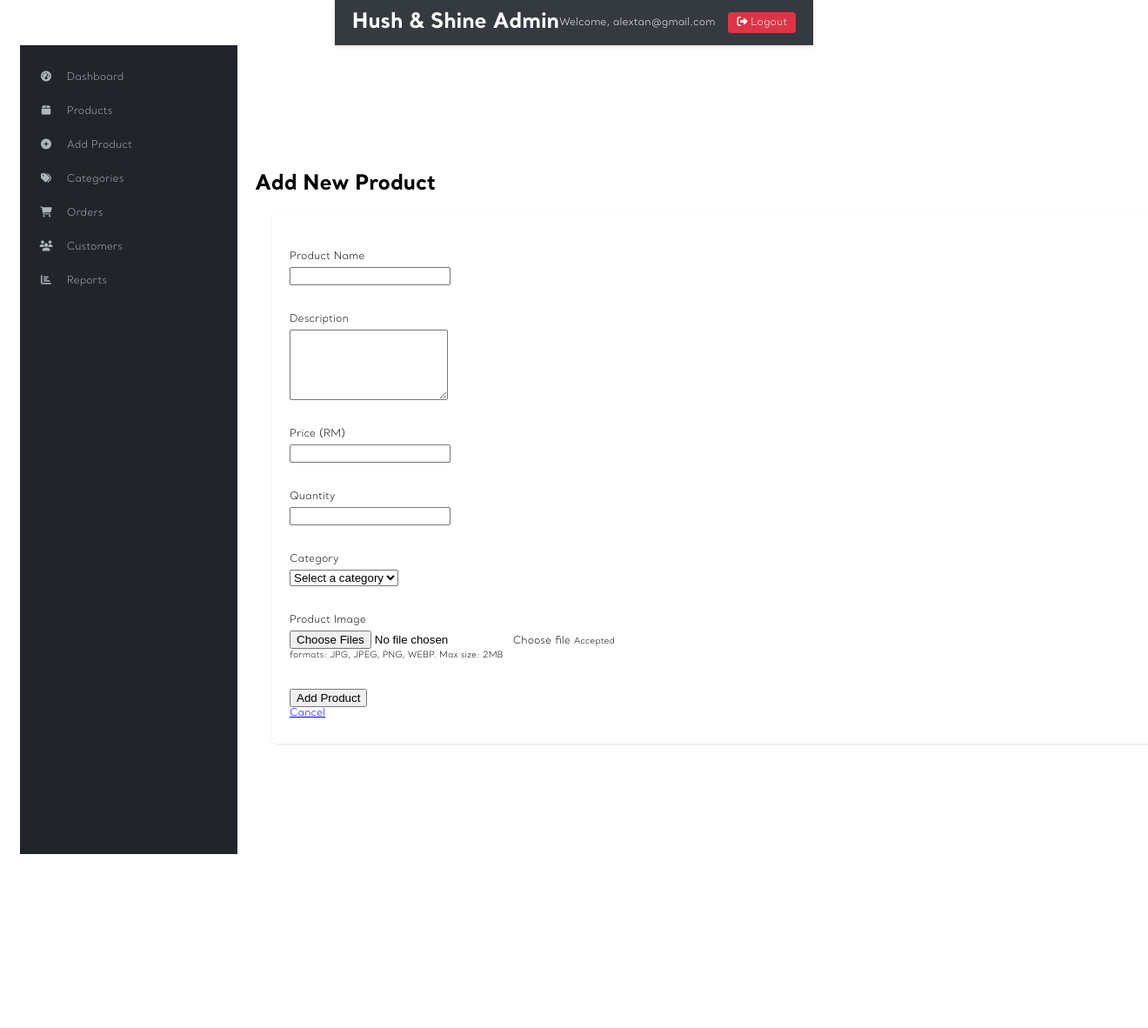
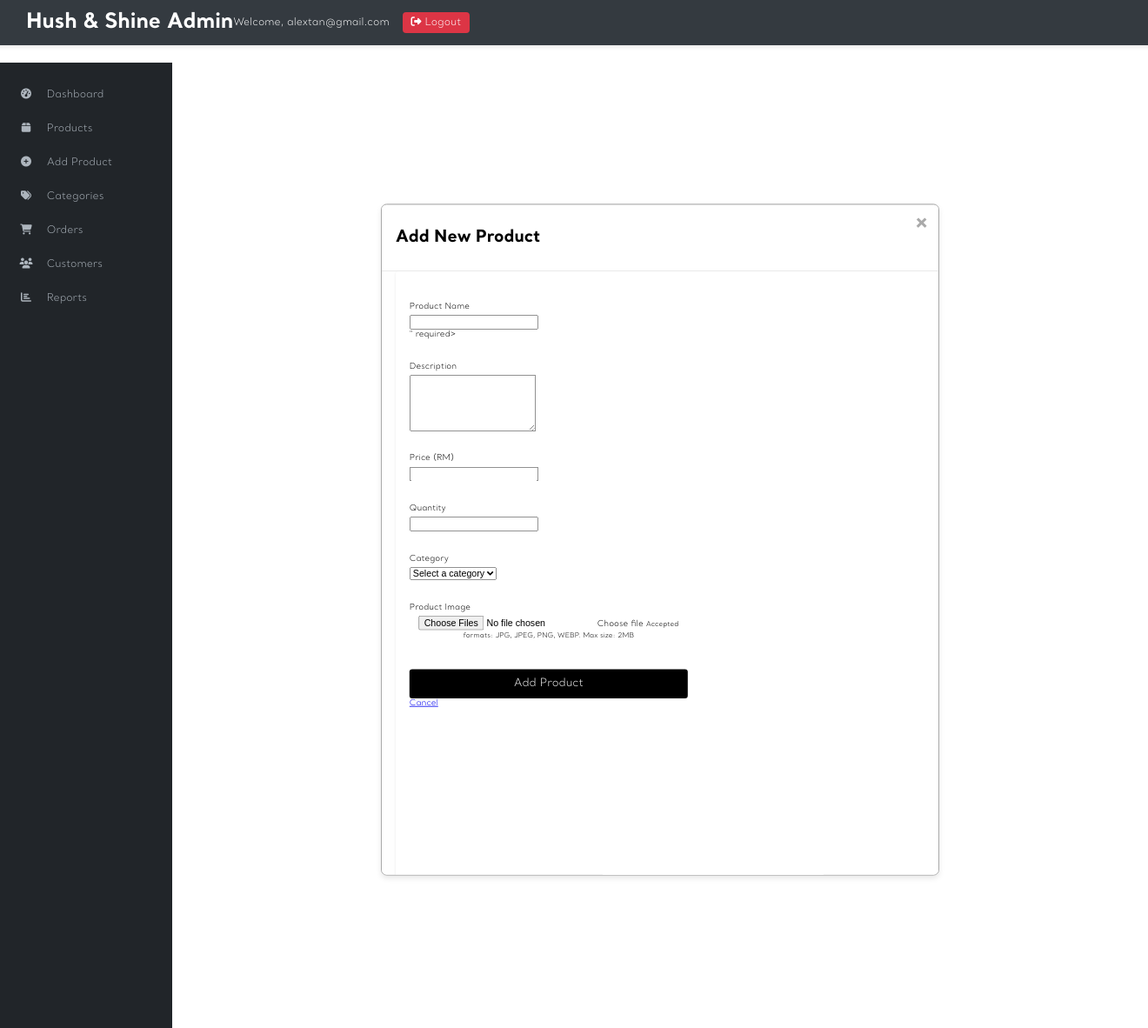
Before and after one commit to jW028/hush-shine, a PHP site: page /admin/add_product.php in a window 1320 px wide. Shown: the whole page at 87% size. Before the commit the page ends 982 px from the top, so only its background shows below. Run offline with PHP 8.4, Linux system fonts and the light colour scheme; a user stored in the database is signed in; data comes from the database, SQL or seed files in the repository; some libraries are stand-ins or nearby versions.

Commit message:
add_product (same page as admin_products)

```diff
--- a/_base.php
+++ b/_base.php
@@ -52,7 +52,7 @@ function is_post() {
 }
 
 
-// Obtain GET parameter
+ // Obtain GET parameter
 function get($key, $value = null) {
     $value = $_GET[$key] ?? $value;
     return is_array($value) ? array_map('trim', $value) : trim($value);
--- a/_head.php
+++ b/_head.php
@@ -37,7 +37,7 @@
                     <li><a href="/admin/add_product.php"><i class="fas fa-plus-circle"></i> Add Product</a></li>
                     <li><a href="/admin/admin_category.php"><i class="fas fa-tags"></i> Categories</a></li>
                     <li><a href="/admin/admin_orders.php"><i class="fas fa-shopping-cart"></i> Orders</a></li>
-                    <li><a href="/admin/admin_customers.php"><i class="fas fa-users"></i> Customers</a></li>
+                    <li><a href="/admin/admin_customer.php"><i class="fas fa-users"></i> Customers</a></li>
                     <li><a href="/admin/admin_reports.php"><i class="fas fa-chart-bar"></i> Reports</a></li>
                 </ul>
             </nav>
--- a/admin/add_product.php
+++ b/admin/add_product.php
@@ -108,9 +108,11 @@ try {
 
 ?>
 
-<div class="container mt-4">
-    <h1>Add New Product</h1>
-
+<div class="modal-content">
+    <div class="modal-header">
+        <h1>Add New Product</h1>
+        <span class="close">&times;</span>
+    </div>
     <?php if (!empty($errors)): ?>
         <div class="alert alert-danger">
             <ul>
@@ -124,23 +126,23 @@ try {
     <form action="add_product.php" method="POST" enctype="multipart/form-data" class="product-form">
     <div class="form-group">
         <label for="name">Product Name</label>
-        <input type="text" id="name" name="name" class="form-control" value="<?= htmlspecialchars($name) ?>" required>
+        <input type="text" id="name" name="name" class="form-control" ?>" required>
     </div>
 
     <div class="form-group">
         <label for="description">Description</label>
-        <textarea id="description" name="description" class="form-control" rows="5"><?= htmlspecialchars($description) ?></textarea>
+        <textarea id="description" name="description" class="form-control" rows="5"></textarea>
     </div>
 
     <div class="form-row">
-        <div class="form-group col-md-6">
+        <div class="form-group">
             <label for="price">Price (RM)</label>
-            <input type="number" id="price" name="price" class="form-control" min="0" step="0.01" value="<?= htmlspecialchars($price) ?>" required>
+            <input type="number" id="price" name="price" class="form-control" min="0" step="0.01" required>
         </div>
 
-        <div class="form-group col-md-6">
+        <div class="form-group">
             <label for="quantity">Quantity</label>
-            <input type="number" id="quantity" name="quantity" class="form-control" min="0" value="<?= htmlspecialchars($quantity) ?>" required>
+            <input type="number" id="quantity" name="quantity" class="form-control" min="0" required>
         </div>
     </div>
 
@@ -162,14 +164,15 @@ try {
         <div class="custom-file">
             <input type="file" class="custom-file-input" id="images" name="images[]" accept="image/*" multiple>
             <label class="custom-file-label" for="images">Choose file</label>
-            <small class="form-text text-muted">Accepted formats: JPG, JPEG, PNG, WEBP. Max size: 2MB</small>
+            <small class="form-text">Accepted formats: JPG, JPEG, PNG, WEBP. Max size: 2MB</small>
         </div>
     </div>
 
     <div class="image-previews" id="imagePreview"></div>
 
-    <div class="form-group mt-4">
-        <button type="submit" class="btn btn-primary">Add Product</button>
-        <a href="admin_menu.php" class="btn btn-secondary ml-2">Cancel</a>
+    <div class="form-group">
+        <button type="submit" class="submit-button">Add Product</button>
+        <a href="admin_menu.php">Cancel</a>
     </div>
 </form>
+</div>
--- a/css/app.css
+++ b/css/app.css
@@ -2046,10 +2046,13 @@ input[type="number"] {
     color: white;
     padding: 10px 20px;
     box-shadow: 0 2px 5px rgba(0,0,0,0.1);
+    width: 100%;
 }
 
 .admin-nav {
     display: flex;
+    padding-left: 30px;
+    padding-right: 20px;
     justify-content: space-between;
     align-items: center;
 }
@@ -2057,6 +2060,19 @@ input[type="number"] {
 .admin-logo h1 {
     margin: 0;
     font-size: 24px;
+}
+
+.form-container {
+    margin: 50px 20px;
+    width: 100%;
+    padding: 0 20px;
+    max-width: 1240px;
+    min-width: 984px;
+    position: relative;
+    background: #fff;
+    display: block;
+    align-content: center;
+    flex: 1;
 }
 
 .admin-user {
@@ -2086,15 +2102,15 @@ input[type="number"] {
 
 }
 
-
-
 .admin-container {
     display: flex;
+    width: 100%;
     min-height: calc(100vh - 140px);
 }
 
 .admin-sidebar {
-    width: 250px;
+    width: 15%;
+    height: 100vh;
     background-color: #212529;
     color: white;
     padding: 20px 0;
@@ -2257,8 +2273,6 @@ input[type="number"] {
     display: block;
 }
 
-<<<<<<< HEAD
-=======
 .back-btn {
     margin: 20px;
 }
@@ -2272,4 +2286,110 @@ input[type="number"] {
     box-shadow: 0 2px 5px rgba(0,0,0,0.1);
     text-align: center;
 }
->>>>>>> 401ecf24550306c51383457cb1f8af312e34574c
+
+.modal {
+    display: none;
+    position: fixed;
+    z-index: 1000;
+    left: 0;
+    top: 0;
+    width: 100%;
+    height: 100%;
+    overflow: auto;
+    background-color: rgba(0,0,0,0.4);
+    pointer-events: none;
+    animation: fadeIn 0.1s;
+}
+
+.modal.show {
+    display: block;
+    pointer-events: auto;
+}
+
+.modal-content {
+    background-color: #fefefe;
+    margin: 5% auto;
+    padding: 0;
+    border: 1px solid #888;
+    width: 80%;
+    max-width: 800px;
+    border-radius: 8px;
+    box-shadow: 0 4px 8px rgba(0,0,0,0.1);
+    max-height: 90vh;
+    overflow-y: auto;
+    animation: slideIn 0.3s;
+}
+
+.modal-header {
+    padding: 15px 20px;
+    background-color: #f8f9fa;
+    border-bottom: 1px solid #ddd;
+    display: flex;
+    justify-content: space-between;
+    align-items: center;
+    border-radius: 8px 8px 0 0;
+    position: sticky;
+    top: 0;
+    z-index: 10;
+    background-color: white;
+}
+
+.modal-header h2 {
+    margin: 0;
+    font-size: 1.5rem;
+}
+
+.modal-body {
+    padding: 20px;
+}
+
+.close {
+    color: #aaa;
+    float: right;
+    font-size: 28px;
+    font-weight: bold;
+    cursor: pointer;
+}
+
+.close:hover,
+.close:focus {
+    color: black;
+    text-decoration: none;
+    cursor: pointer;
+}
+
+.image-previews {
+    display: flex;
+    flex-wrap: wrap;
+    gap: 10px;
+    margin-top: 10px;
+}
+
+.preview-item {
+    width: 100px;
+    text-align: center;
+}
+
+.preview-item img {
+    width: 100%;
+    height: 80px;
+    object-fit: cover;
+    border-radius: 4px;
+}
+
+.admin-header {
+    display: flex;
+    justify-content: space-between;
+    align-items: center;
+    margin-bottom: 20px;
+}
+
+@keyframes fadeIn {
+    from {opacity: 0}
+    to {opacity: 1}
+}
+
+@keyframes slideIn {
+    from {transform: translateY(-50px); opacity: 0;}
+    to {transform: translateY(0); opacity: 1;}
+}
```
Also changed, not shown: admin/admin_customer.php (added, +73 -0 lines), admin/admin_products.php (+75 -1 lines), admin/process_add_product.php (added, +97 -0 lines), js/admin.js (+65 -0 lines).
